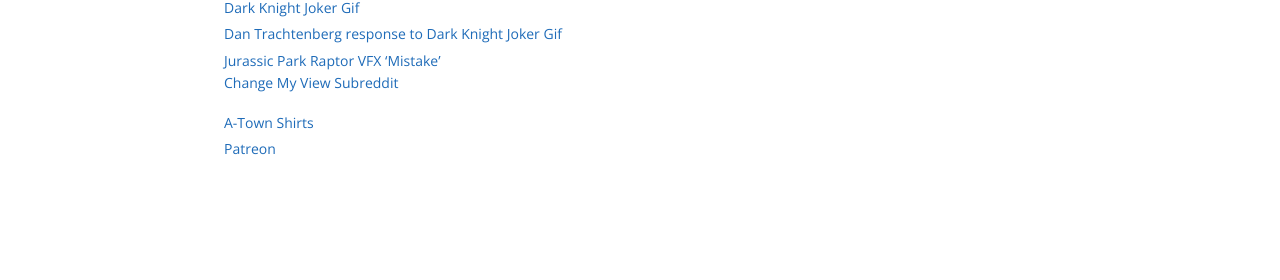
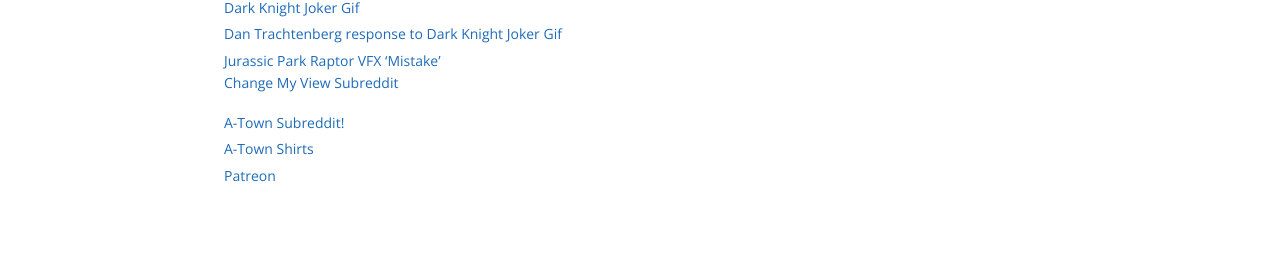
Before and after one commit to charliemchapman/atownfm, a Jekyll site: the page built from _posts/2017-09-07-episode-011.markdown, in a window 1280 px wide. Shown: the part 739-1019 px from the top of the page. Built offline with Jekyll 4.4.1, drawn with Linux system fonts in a browser that asks for light colours; before the commit the page ends 996 px from its top, so only the background shows below that.

Commit message:
added subreddit to show notes

```diff
--- a/_posts/2017-09-07-episode-011.markdown
+++ b/_posts/2017-09-07-episode-011.markdown
@@ -21,5 +21,6 @@
 - [Jurassic Park Raptor VFX 'Mistake'](https://storify.com/tvaziri/that-completely-obvious-jurassic-park-mistake)
 - [Change My View Subreddit](https://www.reddit.com/r/changemyview/)
 
+- [A-Town Subreddit!](https://www.reddit.com/r/atownfm/)
 - [A-Town Shirts](http://atownfm.com/store)
 - [Patreon](https://www.patreon.com/atownfm)
```
